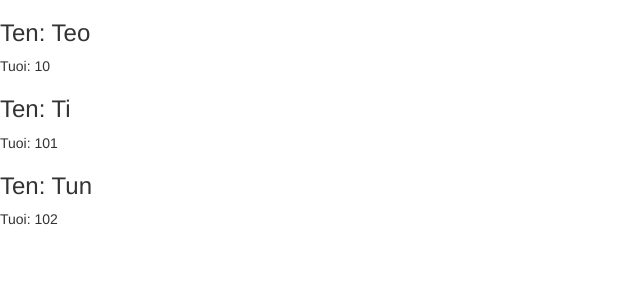
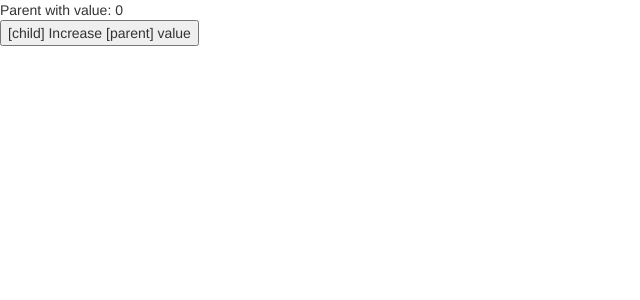
Before and after one commit to an244/Angular4-study, an Angular app: page / in a window 1280 px wide. Shown: the top 300 px of the page, without its empty margins (0-640 px from the left). Built offline with nearby package versions, Linux system fonts and the light colour scheme.

Commit message:
@Output: Click nút sự kiện ở Child.component thì giá trị thay đổi ở Parent.comp

```diff
--- a/src/app/app.component.html
+++ b/src/app/app.component.html
@@ -1 +1 @@
-<app-list-person></app-list-person>
+<app-parent></app-parent>
--- a/src/app/app.module.ts
+++ b/src/app/app.module.ts
@@ -12,6 +12,8 @@ import { StructComponent } from './struct/struct.component';
 import { WordsComponent } from './words/words.component';
 import { PersonComponent } from './person/person.component';
 import { ListPersonComponent } from './list-person/list-person.component';
+import { ParentComponent } from './parent/parent.component';
+import { ChildComponent } from './child/child.component';
 
 @NgModule({
   declarations: [
@@ -22,7 +24,9 @@ import { ListPersonComponent } from './list-person/list-person.component';
     StructComponent,
     WordsComponent,
     PersonComponent,
-    ListPersonComponent
+    ListPersonComponent,
+    ParentComponent,
+    ChildComponent
   ],
   imports: [
     BrowserModule,
--- /dev/null
+++ b/src/app/child/child.component.html
@@ -0,0 +1,6 @@
+<p>
+  <!-- Buoc 2: dat ten su kien click cua button trong child-component ten bat ky -->
+  <button (click)="ChildClickForParent()">
+    [child] Increase [parent] value
+  </button>
+</p>
--- /dev/null
+++ b/src/app/child/child.component.ts
@@ -0,0 +1,24 @@
+// Buoc 4: phai them Output va EvenEmitter de lang nghe va lay su kien tu component nay
+//sang component khac
+import { Component, OnInit, Output, EventEmitter } from '@angular/core';
+
+@Component({
+  selector: 'app-child',
+  templateUrl: './child.component.html',
+  styleUrls: ['./child.component.css']
+})
+export class ChildComponent implements OnInit {
+
+  //Buoc 5: gan su kien o Buoc 1 vao @Output
+  @Output() myClickEventFromParent = new EventEmitter();
+
+  //Buoc 6: khai bao su kien o Buoc 2
+  ChildClickForParent(){
+    this.myClickEventFromParent.emit();
+  }
+  constructor() { }
+
+  ngOnInit() {
+  }
+
+}
--- /dev/null
+++ b/src/app/parent/parent.component.html
@@ -0,0 +1,6 @@
+<p>Parent with value: {{value}}
+  <!-- Buoc 1: dat 1 cai su kien trong app-child
+    myClickEventFromParent co the dat 1 ten khac bat ki
+      bien 'value' da dc khai bao torng parent.component.ts-->
+  <app-child (myClickEventFromParent)="value = value +1"></app-child>
+</p>
--- /dev/null
+++ b/src/app/parent/parent.component.ts
@@ -0,0 +1,17 @@
+import { Component, OnInit } from '@angular/core';
+
+@Component({
+  selector: 'app-parent',
+  templateUrl: './parent.component.html',
+  styleUrls: ['./parent.component.css']
+})
+export class ParentComponent implements OnInit {
+
+  value = 0;
+
+  constructor() { }
+
+  ngOnInit() {
+  }
+
+}
```
Also changed, not shown: src/app/child/child.component.css (added), src/app/parent/parent.component.css (added), 2 other files (tests, documents, lock files or other folders).
